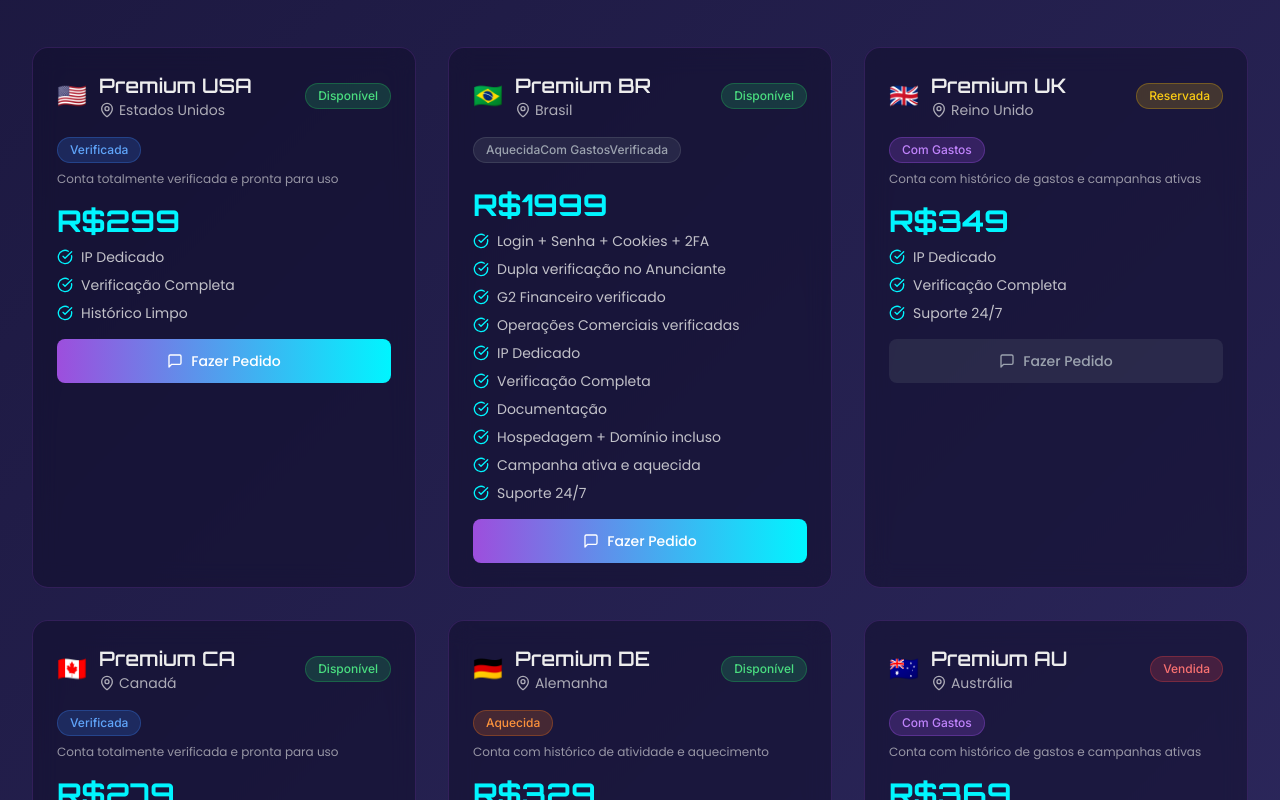
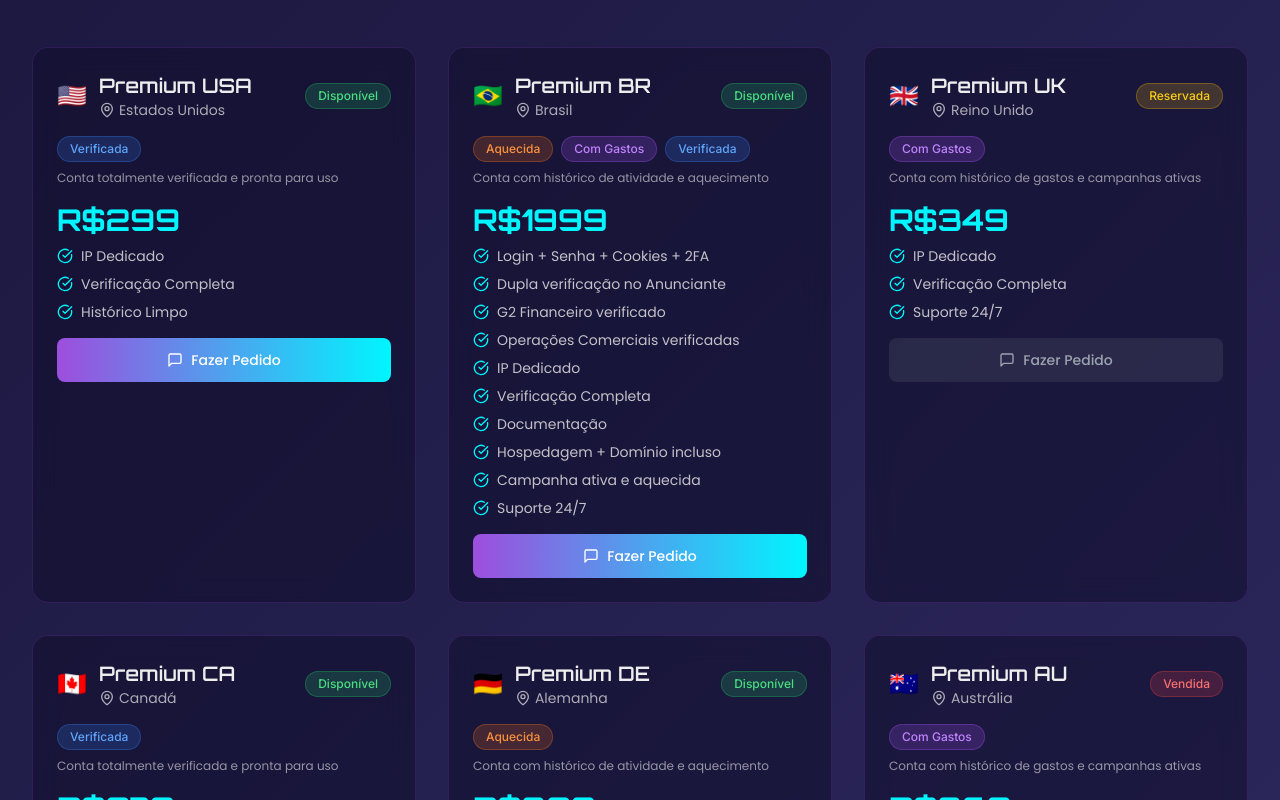
Before and after one commit to felipeauggusto/galaxyscale, a Next.js app: page / in a window 1280 px wide. Shown: the part 2040-2840 px from the top of the page. Built offline with nearby package versions, Linux system fonts and the light colour scheme.

Commit message:
Substitui conteúdo antigo por nova versão da plataforma

```diff
--- a/components/Catalog.tsx
+++ b/components/Catalog.tsx
@@ -4,6 +4,7 @@ import React, { useState } from 'react';
 import { motion } from 'framer-motion';
 import { Filter, MapPin, CheckCircle, MessageSquare } from 'lucide-react';
 
+// ALTERAÇÃO 1: A interface agora aceita um ARRAY de tipos de conta.
 interface Account {
   id: string;
   type: string;
@@ -12,7 +13,7 @@ interface Account {
   price: number;
   features: string[];
   flag: string;
-  accountType: 'Verificada' | 'Aquecida' | 'Com Gastos';
+  accountType: ('Verificada' | 'Aquecida' | 'Com Gastos')[]; // <--- MUDANÇA AQUI
 }
 
 const Catalog: React.FC = () => {
@@ -20,6 +21,7 @@ const Catalog: React.FC = () => {
   const [selectedStatus, setSelectedStatus] = useState('Todos');
   const [selectedAccountType, setSelectedAccountType] = useState('Todos');
 
+  // ALTERAÇÃO 2: Todos os `accountType` agora são arrays para manter a consistência.
   const accounts: Account[] = [
     {
       id: '1',
@@ -29,7 +31,7 @@ const Catalog: React.FC = () => {
       price: 299,
       features: ['IP Dedicado', 'Verificação Completa', 'Histórico Limpo'],
       flag: '🇺🇸',
-      accountType: 'Verificada'
+      accountType: ['Verificada'] // <--- MUDANÇA AQUI
     },
     {
       id: '2',
@@ -50,7 +52,7 @@ const Catalog: React.FC = () => {
         'Suporte 24/7'
       ],
       flag: '🇧🇷',
-      accountType: ['Aquecida', 'Com Gastos', 'Verificada']
+      accountType: ['Aquecida', 'Com Gastos', 'Verificada'] // Este já era um array
     },
     {
       id: '3',
@@ -60,7 +62,7 @@ const Catalog: React.FC = () => {
       price: 349,
       features: ['IP Dedicado', 'Verificação Completa', 'Suporte 24/7'],
       flag: '🇬🇧',
-      accountType: 'Com Gastos'
+      accountType: ['Com Gastos'] // <--- MUDANÇA AQUI
     },
     {
       id: '4',
@@ -70,7 +72,7 @@ const Catalog: React.FC = () => {
       price: 279,
       features: ['IP Dedicado', 'Verificação Completa', 'Histórico Limpo'],
       flag: '🇨🇦',
-      accountType: 'Verificada'
+      accountType: ['Verificada'] // <--- MUDANÇA AQUI
     },
     {
       id: '5',
@@ -80,7 +82,7 @@ const Catalog: React.FC = () => {
       price: 329,
       features: ['IP Dedicado', 'Verificação Completa', 'Documentação'],
       flag: '🇩🇪',
-      accountType: 'Aquecida'
+      accountType: ['Aquecida'] // <--- MUDANÇA AQUI
     },
     {
       id: '6',
@@ -90,7 +92,7 @@ const Catalog: React.FC = () => {
       price: 369,
       features: ['IP Dedicado', 'Verificação Completa', 'Suporte 24/7'],
       flag: '🇦🇺',
-      accountType: 'Com Gastos'
+      accountType: ['Com Gastos'] // <--- MUDANÇA AQUI
     },
     {
       id: '7',
@@ -100,7 +102,7 @@ const Catalog: React.FC = () => {
       price: 319,
       features: ['IP Dedicado', 'Verificação Completa', 'Histórico Premium'],
       flag: '🇫🇷',
-      accountType: 'Com Gastos'
+      accountType: ['Com Gastos'] // <--- MUDANÇA AQUI
     },
     {
       id: '8',
@@ -110,7 +112,7 @@ const Catalog: React.FC = () => {
       price: 289,
       features: ['IP Dedicado', 'Verificação Completa', 'Aquecimento 30 dias'],
       flag: '🇮🇹',
-      accountType: 'Aquecida'
+      accountType: ['Aquecida'] // <--- MUDANÇA AQUI
     }
   ];
 
@@ -118,10 +120,11 @@ const Catalog: React.FC = () => {
   const statuses = ['Todos', 'Disponível', 'Reservada', 'Vendida'];
   const accountTypes = ['Todos', 'Verificada', 'Aquecida', 'Com Gastos'];
 
+  // ALTERAÇÃO 3: A lógica de filtro agora usa `.includes()` para checar se o tipo selecionado existe no array.
   const filteredAccounts = accounts.filter(account => {
     const countryMatch = selectedCountry === 'Todos' || account.country === selectedCountry;
     const statusMatch = selectedStatus === 'Todos' || account.status === selectedStatus;
-    const accountTypeMatch = selectedAccountType === 'Todos' || account.accountType === selectedAccountType;
+    const accountTypeMatch = selectedAccountType === 'Todos' || account.accountType.includes(selectedAccountType as any); // <--- MUDANÇA AQUI
     return countryMatch && statusMatch && accountTypeMatch;
   });
 
@@ -291,13 +294,17 @@ const Catalog: React.FC = () => {
                 </div>
               </div>
 
-              {/* Tipo de Conta */}
+              {/* ALTERAÇÃO 4: Renderiza um badge para CADA tipo de conta e mostra a descrição do PRIMEIRO tipo. */}
               <div className="mb-4">
-                <div className={`inline-flex px-3 py-1 rounded-full text-xs font-medium border ${getAccountTypeColor(account.accountType)} mb-2`}>
-                  {account.accountType}
+                <div className="flex flex-wrap gap-2 mb-2">
+                  {account.accountType.map((type) => (
+                    <div key={type} className={`inline-flex px-3 py-1 rounded-full text-xs font-medium border ${getAccountTypeColor(type)}`}>
+                      {type}
+                    </div>
+                  ))}
                 </div>
                 <p className="text-galaxy-light/60 font-poppins text-xs">
-                  {getAccountTypeDescription(account.accountType)}
+                  {getAccountTypeDescription(account.accountType[0])}
                 </p>
               </div>
 
@@ -315,9 +322,10 @@ const Catalog: React.FC = () => {
                 </div>
               </div>
 
+              {/* ALTERAÇÃO 5: O link do WhatsApp agora junta os tipos com vírgula para não quebrar. */}
               <div className="flex gap-2">
                 <a
-                  href={`https://wa.me/5544999999999?text=Olá! Gostaria de fazer o pedido da conta ${account.type} - ${account.country} (${account.accountType})`}
+                  href={`https://wa.me/5544999999999?text=Olá! Gostaria de fazer o pedido da conta ${account.type} - ${account.country} (${account.accountType.join(', ')})`}
                   target="_blank"
                   rel="noopener noreferrer"
                   className={`flex-1 text-center py-3 rounded-lg font-poppins text-sm font-medium transition-all duration-300 flex items-center justify-center space-x-2 ${
```
Lines whose indentation alone changed are shown as unchanged.
